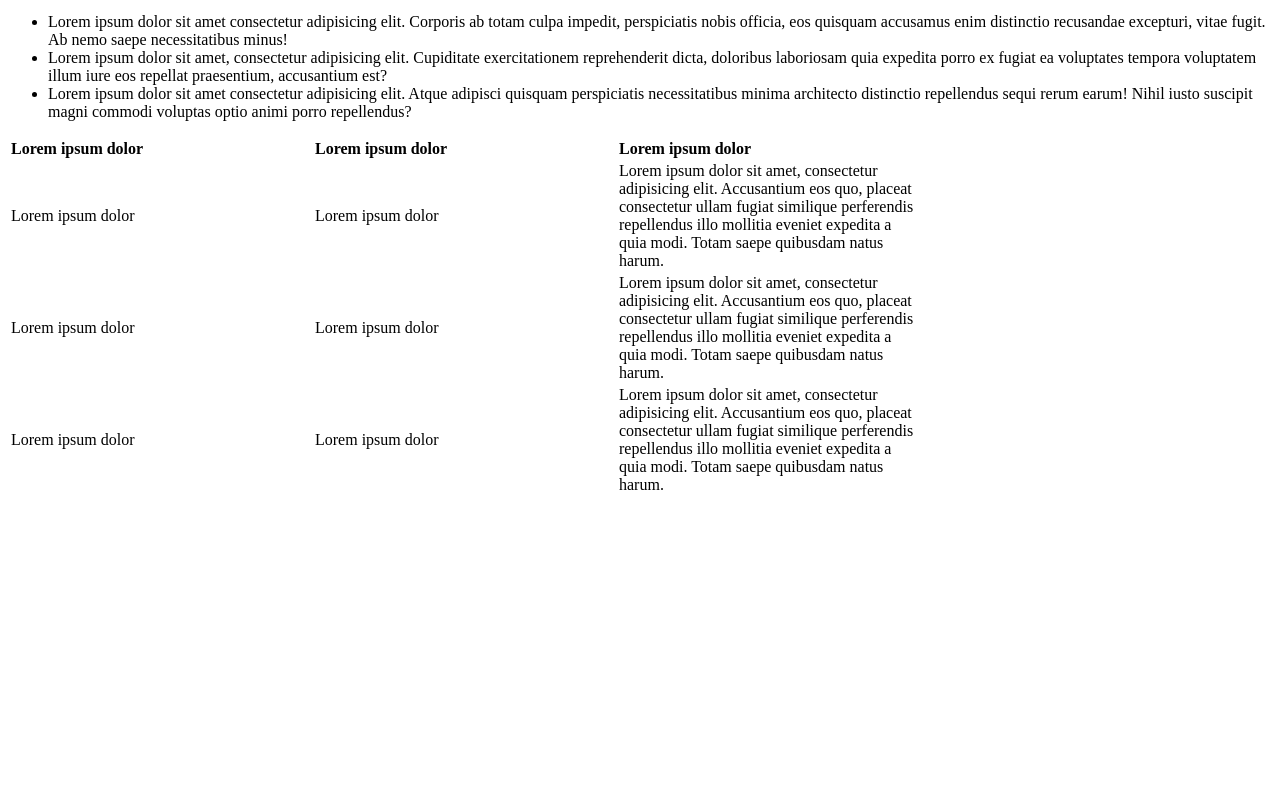
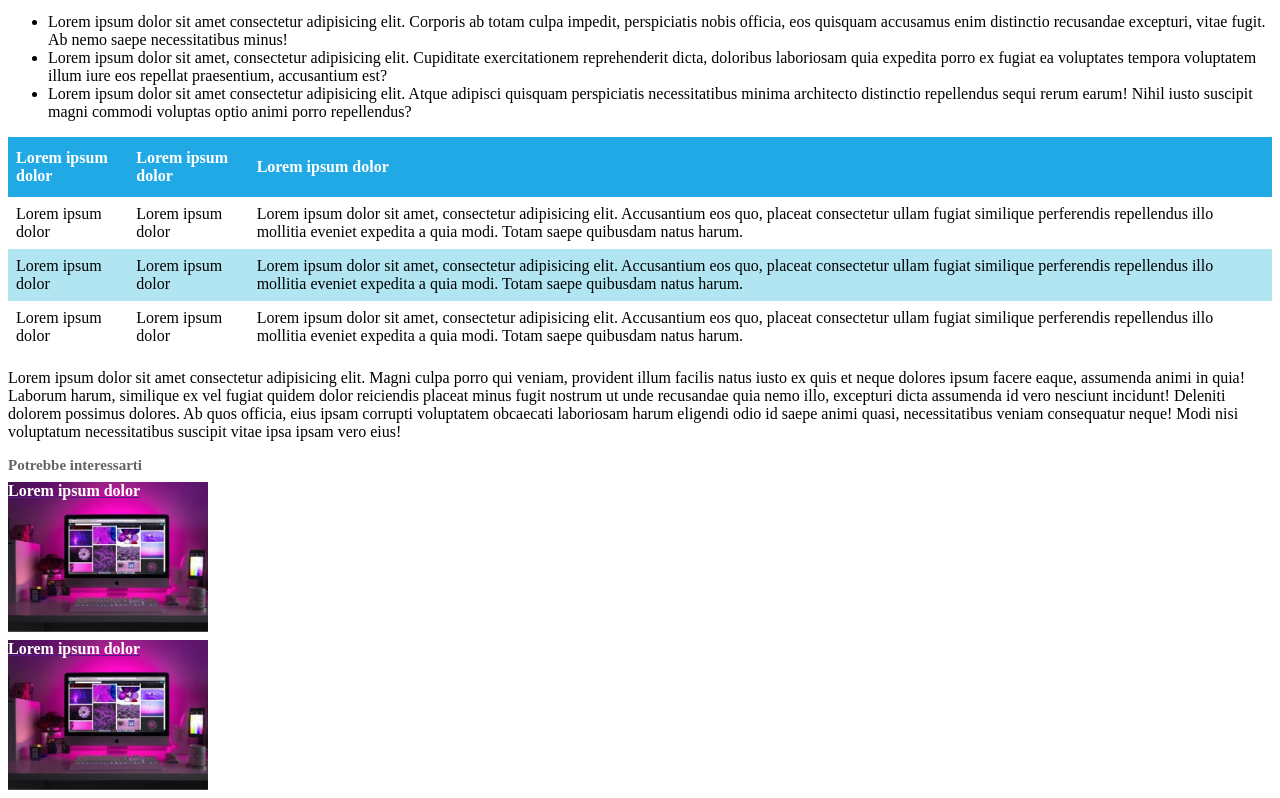
Before and after one commit to Pierluca-Strianese/html-css-booleaner, a plain HTML site: page index.html in a window 1280 px wide. Shown: the part 644-1442 px from the top of the page. Before the commit the page ends 1149 px from the top, so only its background shows below. Drawn offline with Linux system fonts and the light colour scheme.

Commit message:
add aside

```diff
--- a/assets/style.css
+++ b/assets/style.css
@@ -32,12 +32,48 @@ figcaption {
     background-color: yellow;
 }
 
-th {
-    table-layout: fixed;
-    width: 300px;
+
+#customers {
+    border-collapse: collapse;
+    width: 100%;
+  }
+
+  #customers td, #customers th {
+    padding: 8px;
+  }
+
+  #customers tr:nth-child(even){background-color: #b1e5f2;}
+
+
+  #customers th {
+    padding-top: 12px;
+    padding-bottom: 12px;
     text-align: left;
-}
+    background-color: #20a9e5;
+    color: white;
+  }
 
-tbody {
-    height: 50px;
-}
+  .collegamenti {
+    font-size: 15px;
+    color: rgb(101, 100, 100);
+  }
+
+  .collegamento1 {
+    background-image: url("../img/monitor.jpg");
+    background-size: cover;
+    height: 150px;
+    width: 200px;
+    color: white;
+    margin-top: 8px;
+    margin-bottom: 8px;
+  }
+
+  .collegamento2 {
+    background-image: url("../img/graph.jpg");
+    background-size: cover;
+    height: 150px;
+    width: 200px;
+    color: white;
+    margin-top: 8px;
+    margin-bottom: 8px;
+  }
--- a/index.html
+++ b/index.html
@@ -41,7 +41,7 @@
         </ul>
 
 
-            <table>
+            <table id="customers">
                 <thead>
                     <tr>
                         <th>Lorem ipsum dolor </th>
@@ -69,13 +69,17 @@
 
             </table>
 
-
+        <p>Lorem ipsum dolor sit amet consectetur adipisicing elit. Magni culpa porro qui veniam, provident illum facilis natus iusto ex quis et neque dolores ipsum facere eaque, assumenda animi in quia!
+        Laborum harum, similique ex vel fugiat quidem dolor reiciendis placeat minus fugit nostrum ut unde recusandae quia nemo illo, excepturi dicta assumenda id vero nesciunt incidunt! Deleniti dolorem possimus dolores.
+        Ab quos officia, eius ipsam corrupti voluptatem obcaecati laboriosam harum eligendi odio id saepe animi quasi, necessitatibus veniam consequatur neque! Modi nisi voluptatum necessitatibus suscipit vitae ipsa ipsam vero eius!</p>
 
 
     </main>
 
     <aside>
-
+            <div class="collegamenti"><strong> Potrebbe interessarti </strong></div>
+            <a href=""><div class="collegamento1"> <strong> Lorem ipsum dolor</strong></div></a>
+            <a href=""><div class="collegamento1"> <strong> Lorem ipsum dolor</strong></div></a>
     </aside>
 
     <footer>
```
